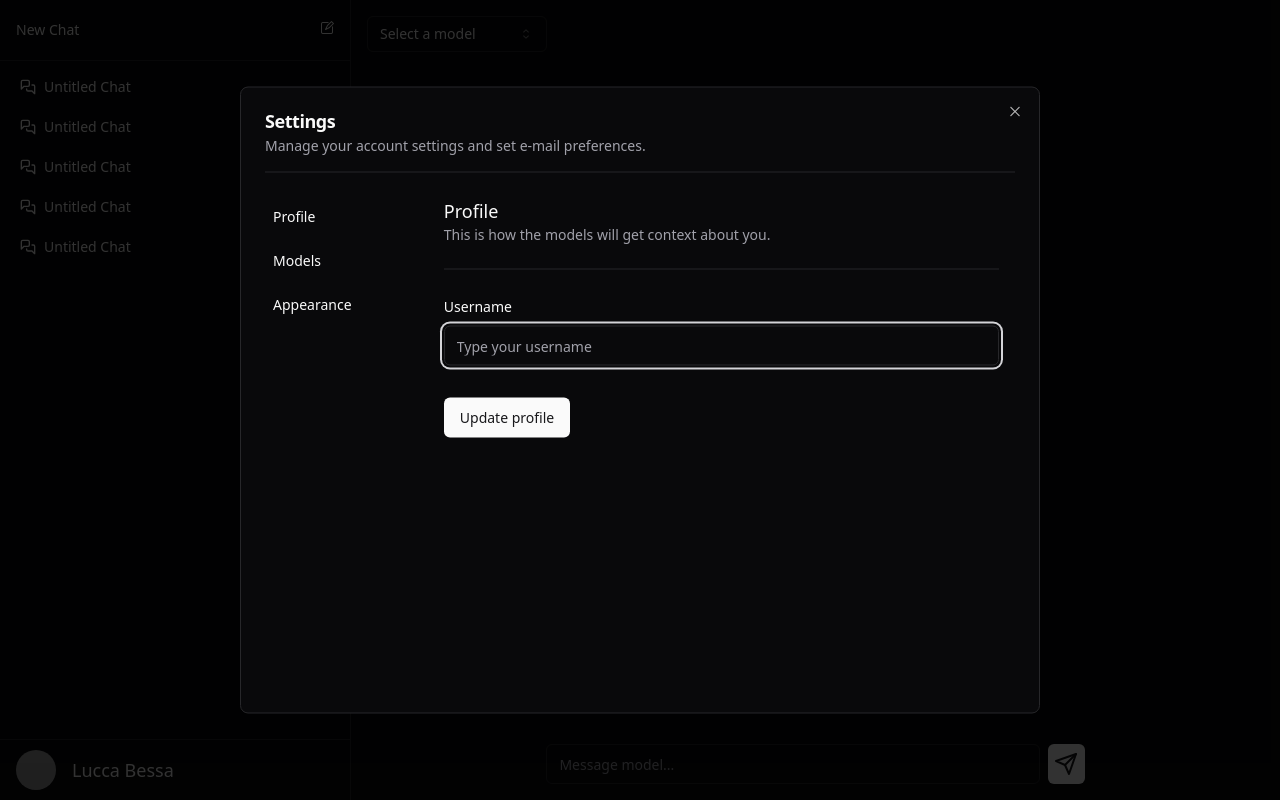
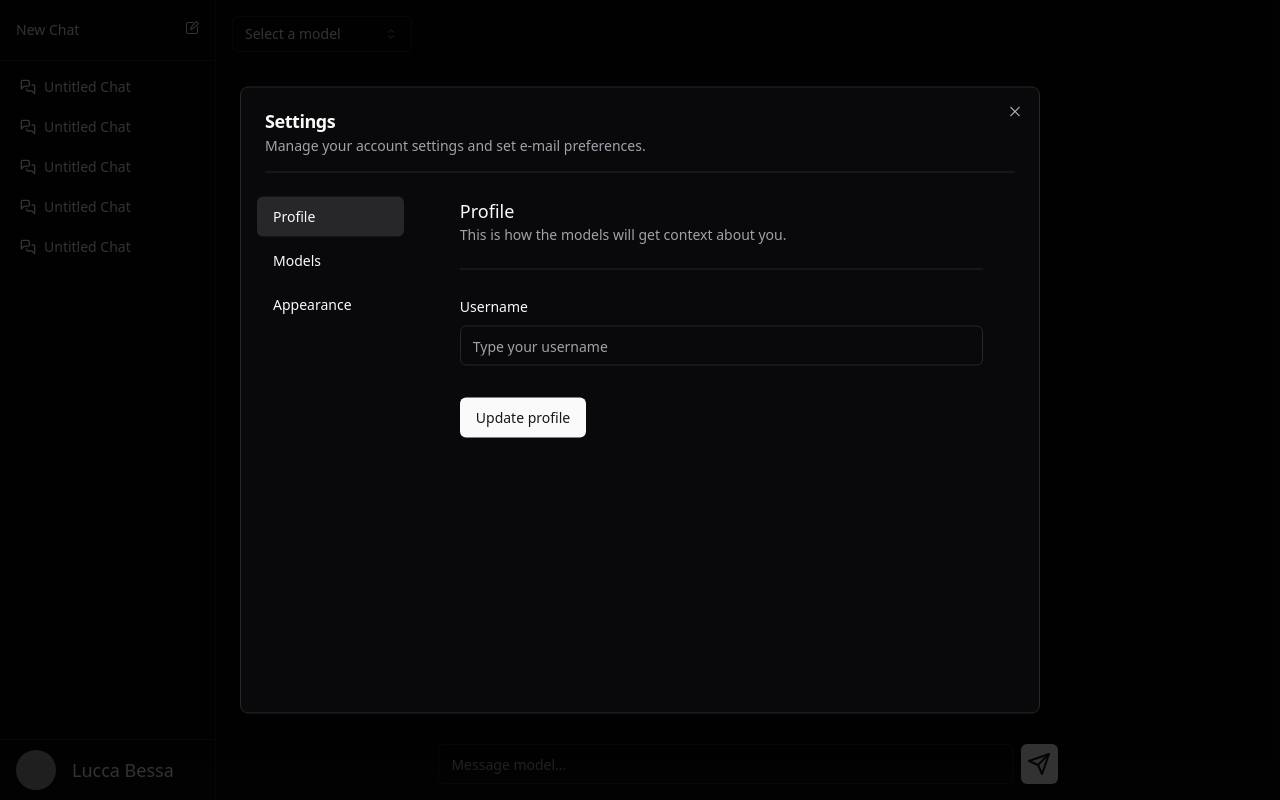
Before and after one commit to LuccaBessa/ollama-tauri-ui, a React (Vite) app: page / in a window 1280 px wide. Both pictures are taken after a click on the button "Lucca Bessa". Built offline with nearby package versions, Linux system fonts and the light colour scheme; grey boxes are pictures that could not be loaded.

Commit message:
fix: setting panel style

```diff
--- a/src/components/settings/appearance/page.tsx
+++ b/src/components/settings/appearance/page.tsx
@@ -1,10 +1,8 @@
 import { Separator } from '@/components/ui/separator';
 import { AppearanceForm } from './appearance-form';
-import { SidebarNav } from '../components/sidebar-nav';
 
 export default function SettingsAppearancePage() {
   return (
-    <SidebarNav>
     <div className='space-y-6'>
       <div>
         <h3 className='text-lg font-medium'>Appearance</h3>
@@ -13,6 +11,5 @@ export default function SettingsAppearancePage() {
       <Separator />
       <AppearanceForm />
     </div>
-    </SidebarNav>
   );
 }
--- a/src/components/settings/components/sidebar-nav.tsx
+++ /dev/null
@@ -1,43 +0,0 @@
-import { cn } from '@/lib/utils';
-import { buttonVariants } from '@/components/ui/button';
-import { Link } from 'react-router-dom';
-
-const sidebarNavItems = [
-  {
-    title: 'Profile',
-    href: '/',
-  },
-  {
-    title: 'Models',
-    href: '/models',
-  },
-  {
-    title: 'Appearance',
-    href: '/appearance',
-  },
-];
-
-export function SidebarNav({ className, children, ...props }: React.HTMLAttributes<HTMLElement>) {
-  return (
-    <>
-      <div className='md:hidden'>
-        <img src='/examples/forms-light.png' width={1280} height={791} alt='Forms' className='block dark:hidden' />
-        <img src='/examples/forms-dark.png' width={1280} height={791} alt='Forms' className='hidden dark:block' />
-      </div>
-      <div className='hidden space-y-6 p-2 pb-16 md:block h-[500px]'>
-        <div className='flex flex-col space-y-8 lg:flex-row lg:space-x-12 lg:space-y-0'>
-          <aside className='-mx-4 lg:w-1/5'>
-            <nav className={cn('flex space-x-2 lg:flex-col lg:space-x-0 lg:space-y-1', className)} {...props}>
-              {sidebarNavItems.map((item) => (
-                <Link key={item.href} to={item.href} className={cn(buttonVariants({ variant: 'ghost' }), 'test' === item.href ? 'bg-muted hover:bg-muted' : 'hover:bg-transparent hover:underline', 'justify-start')}>
-                  {item.title}
-                </Link>
-              ))}
-            </nav>
-          </aside>
-          <div className='flex-1 lg:max-w-2xl px-2'>{children}</div>
-        </div>
-      </div>
-    </>
-  );
-}
--- a/src/components/settings/models/models-form.tsx
+++ b/src/components/settings/models/models-form.tsx
@@ -5,7 +5,6 @@ import { z } from 'zod';
 import { Button } from '@/components/ui/button';
 import { Form, FormControl, FormField, FormItem, FormLabel, FormMessage } from '@/components/ui/form';
 import { Input } from '@/components/ui/input';
-import { ScrollArea } from '@/components/ui/scroll-area';
 
 const ollamaFormSchema = z.object({
   path: z.string(),
@@ -61,7 +60,7 @@ export function ModelForm() {
   }
 
   return (
-    <ScrollArea>
+    <>
       <Form {...ollamaForm}>
         <form onSubmit={ollamaForm.handleSubmit(onSubmitOllama)} className='flex flex-col space-y-8'>
           <FormField
@@ -102,6 +101,6 @@ export function ModelForm() {
           </Button>
         </form>
       </Form>
-    </ScrollArea>
+    </>
   );
 }
--- a/src/components/settings/models/page.tsx
+++ b/src/components/settings/models/page.tsx
@@ -1,10 +1,8 @@
 import { Separator } from '@/components/ui/separator';
 import { ModelForm } from './models-form';
-import { SidebarNav } from '../components/sidebar-nav';
 
 export default function SettingsModelPage() {
   return (
-    <SidebarNav>
     <div className='space-y-6'>
       <div>
         <h3 className='text-lg font-medium'>Models</h3>
@@ -13,6 +11,5 @@ export default function SettingsModelPage() {
       <Separator />
       <ModelForm />
     </div>
-    </SidebarNav>
   );
 }
--- a/src/components/settings/profile/page.tsx
+++ b/src/components/settings/profile/page.tsx
@@ -1,10 +1,8 @@
 import { Separator } from '@/components/ui/separator';
 import { ProfileForm } from './profile-form';
-import { SidebarNav } from '../components/sidebar-nav';
 
 export default function SettingsProfilePage() {
   return (
-    <SidebarNav>
     <div className='space-y-6'>
       <div>
         <h3 className='text-lg font-medium'>Profile</h3>
@@ -13,6 +11,5 @@ export default function SettingsProfilePage() {
       <Separator />
       <ProfileForm />
     </div>
-    </SidebarNav>
   );
 }
--- a/src/components/settings/settings.component.tsx
+++ b/src/components/settings/settings.component.tsx
@@ -1,17 +1,52 @@
 import SettingsModelPage from '@/components/settings/models/page';
 import SettingsAppearancePage from '@/components/settings/appearance/page';
 import SettingsProfilePage from '@/components/settings/profile/page';
-import { type ReactElement } from 'react';
-import { BrowserRouter, Route, Routes } from 'react-router-dom';
+import { useState, type ReactElement } from 'react';
+import { cn } from '@/lib/utils';
+import { Button, buttonVariants } from '@/components/ui/button';
+import { ScrollArea } from '@/components/ui/scroll-area';
 
 export const Settings = (): ReactElement => {
+  const [selectedPage, setSelectedPage] = useState('/profile');
+
+  const sidebarNavItems = [
+    {
+      title: 'Profile',
+      href: '/profile',
+      component: SettingsProfilePage,
+    },
+    {
+      title: 'Models',
+      href: '/models',
+      component: SettingsModelPage,
+    },
+    {
+      title: 'Appearance',
+      href: '/appearance',
+      component: SettingsAppearancePage,
+    },
+  ];
+
   return (
-    <BrowserRouter basename='/'>
-      <Routes>
-        <Route path='/' index element={<SettingsProfilePage />} />
-        <Route path='/appearance' element={<SettingsAppearancePage />} />
-        <Route path='/models' element={<SettingsModelPage />} />
-      </Routes>
-    </BrowserRouter>
+    <>
+      <div className='md:hidden'>
+        <img src='/examples/forms-light.png' width={1280} height={791} alt='Forms' className='block dark:hidden' />
+        <img src='/examples/forms-dark.png' width={1280} height={791} alt='Forms' className='hidden dark:block' />
+      </div>
+      <div className='hidden space-y-6 p-2 pb-16 md:block h-[500px]'>
+        <div className='flex flex-col space-y-8 lg:flex-row lg:space-x-12 lg:space-y-0'>
+          <aside className='-mx-4 lg:w-1/5'>
+            <nav className={cn('flex space-x-2 lg:flex-col lg:space-x-0 lg:space-y-1')}>
+              {sidebarNavItems.map((item) => (
+                <Button variant='ghost' key={item.href} className={cn(buttonVariants({ variant: 'ghost' }), selectedPage === item.href ? 'bg-muted hover:bg-muted' : 'hover:bg-transparent hover:underline', 'justify-start')} onClick={() => setSelectedPage(item.href)}>
+                  {item.title}
+                </Button>
+              ))}
+            </nav>
+          </aside>
+          <ScrollArea className='flex-1 lg:max-w-2xl px-6 h-[500px]'>{sidebarNavItems.filter((item) => item.href === selectedPage)[0].component()}</ScrollArea>
+        </div>
+      </div>
+    </>
   );
 };
--- a/src/components/sidebar/sidebar.component.tsx
+++ b/src/components/sidebar/sidebar.component.tsx
@@ -10,7 +10,7 @@ import { MessagesSquare } from 'lucide-react';
 
 export default function Sidebar() {
   return (
-    <div className='flex flex-col min-w-[350px] h-full'>
+    <div className='flex flex-col w-[260px] h-full'>
       <Button variant='ghost' className={cn(buttonVariants({ variant: 'ghost', size: 'lg' }), 'justify-start', 'p-2', 'm-2')}>
         <div className='flex item-center w-full justify-between'>
           <span>New Chat</span>
@@ -64,7 +64,7 @@ export default function Sidebar() {
             </div>
           </Button>
         </DialogTrigger>
-        <DialogContent className='min-w-[800px]'>
+        <DialogContent className='min-w-[800px] min-h-[625px]'>
           <DialogHeader>
             <DialogTitle>Settings</DialogTitle>
             <DialogDescription>Manage your account settings and set e-mail preferences.</DialogDescription>
```
Lines whose indentation alone changed are shown as unchanged.
